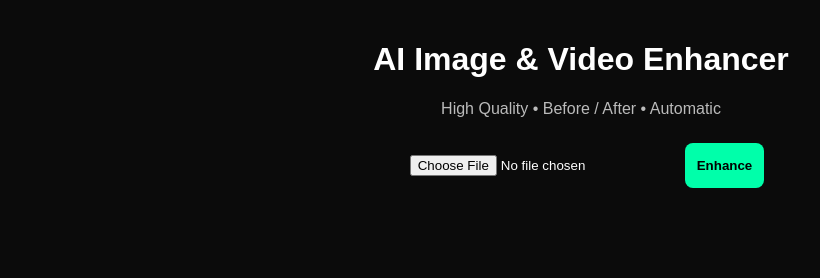
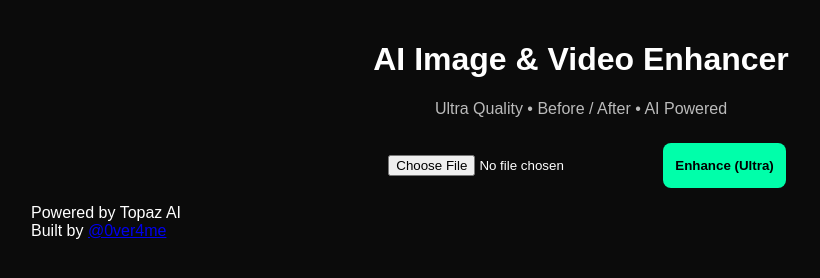
Before and after one commit to callMEJOO/VEDIO_AI, a website: page public/index.html in a window 1280 px wide. Shown: the whole page, without its empty margins (59-879 px from the left). Drawn offline with Linux system fonts and the light colour scheme.

Commit message:
index.html

```diff
--- a/public/index.html
+++ b/public/index.html
@@ -3,26 +3,26 @@
 <head>
   <meta charset="UTF-8" />
   <meta name="viewport" content="width=device-width, initial-scale=1.0"/>
-  <title>AI Enhancer</title>
+  <title>AI Image & Video Enhancer</title>
   <link rel="stylesheet" href="style.css">
 </head>
 <body>
 
 <div class="app">
 
-  <!-- TOP -->
-  <div class="top">
+  <!-- HEADER -->
+  <header class="top">
     <h1>AI Image & Video Enhancer</h1>
-    <p>High Quality • Before / After • Automatic</p>
-  </div>
+    <p>Ultra Quality • Before / After • AI Powered</p>
+  </header>
 
   <!-- CONTROLS -->
   <div class="controls">
     <input type="file" id="file" accept="image/*,video/*">
-    <button id="btn">Enhance</button>
+    <button id="btn">Enhance (Ultra)</button>
   </div>
 
-  <!-- LOADING -->
+  <!-- LOADER -->
   <div id="loader" class="loader hidden">
     <div class="spinner"></div>
     <p id="loaderText">Uploading…</p>
@@ -46,10 +46,20 @@
   <!-- STATUS -->
   <p id="status" class="status"></p>
 
-  <!-- ACTIONS -->
+  <!-- DOWNLOAD -->
   <div id="actions" class="actions hidden">
-    <a id="downloadBtn" class="download" download>⬇️ Download Result</a>
+    <a id="downloadBtn" class="download" download>
+      ⬇️ Download Result
+    </a>
   </div>
+
+  <!-- FOOTER -->
+  <footer>
+    <p>
+      Powered by Topaz AI<br>
+      Built by <a href="https://www.tiktok.com/@0ver4me" target="_blank">@0ver4me</a>
+    </p>
+  </footer>
 
 </div>
 
```
